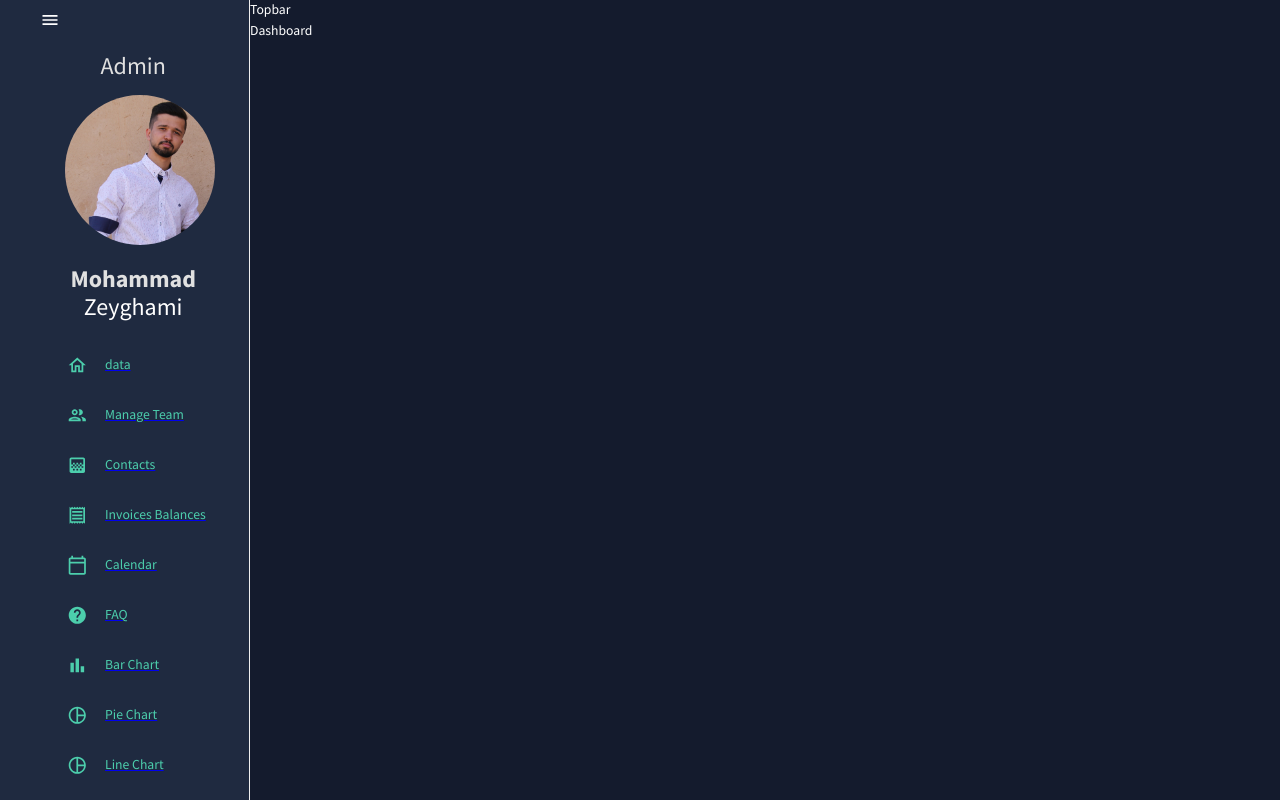
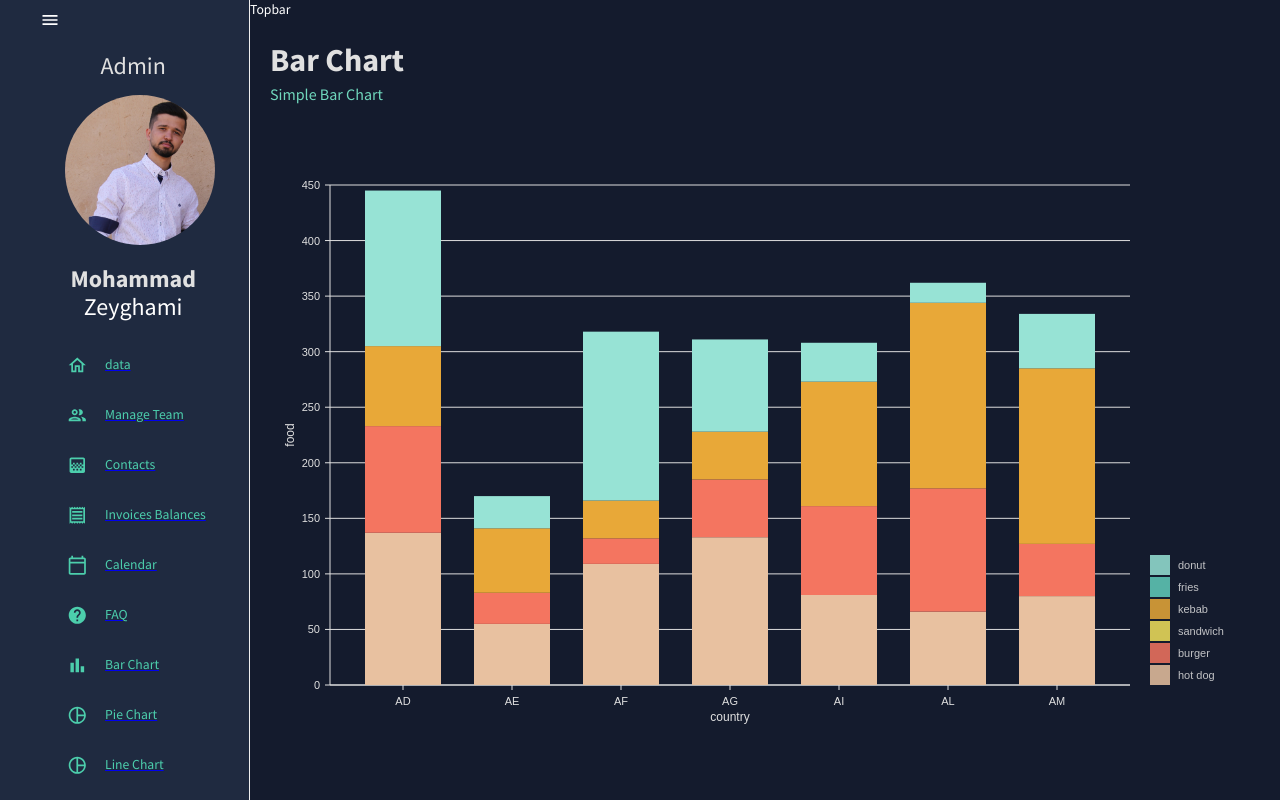
Before and after one commit to mohammadzeyghami/admin-dashboard, a React (Create React App) app: page /bar in a window 1280 px wide. Built offline with nearby package versions, Linux system fonts and the light colour scheme.

Commit message:
end of chart starting pie chart

```diff
--- a/package.json
+++ b/package.json
@@ -18,6 +18,7 @@
     "@nivo/core": "^0.80.0",
     "@nivo/geo": "^0.80.0",
     "@nivo/line": "^0.80.0",
+    "@nivo/marimekko": "^0.80.0",
     "@nivo/pie": "^0.80.0",
     "@testing-library/jest-dom": "^5.16.5",
     "@testing-library/react": "^13.4.0",
--- a/src/App.js
+++ b/src/App.js
@@ -11,6 +11,7 @@ import {
   Pie,
   Geogeraphy,
   Calendarr,
+  Bar,
 } from "./scence/dashboard";
 import { Sidebarr, Topbar } from "./scence/global";
 
@@ -30,7 +31,7 @@ function App() {
               <Route path="/team" element={<Team />} />
               <Route path="/contacts" element={<Contacts />} />
               <Route path="/invoices" element={<Invoices />} />
-              <Route path="/bar" element={<Dashboard />} />
+              <Route path="/bar" element={<Bar />} />
               <Route path="/pie" element={<Pie />} />
               <Route path="/faq" element={<FAQ />} />
               <Route path="/geography" element={<Geogeraphy />} />
--- /dev/null
+++ b/src/components/BarChart.jsx
@@ -0,0 +1,130 @@
+import { useTheme } from "@mui/material";
+import { ResponsiveBar } from "@nivo/bar";
+import { tokens } from "../Theme";
+import { mockBarData as data } from "../data/mockData";
+
+const BarChart = ({ isDashboard = false }) => {
+  const theme = useTheme();
+  const colors = tokens(theme.palette.mode);
+
+  return (
+    <ResponsiveBar
+      data={data}
+      theme={{
+        // added
+        axis: {
+          domain: {
+            line: {
+              stroke: colors.grey[100],
+            },
+          },
+          legend: {
+            text: {
+              fill: colors.grey[100],
+            },
+          },
+          ticks: {
+            line: {
+              stroke: colors.grey[100],
+              strokeWidth: 1,
+            },
+            text: {
+              fill: colors.grey[100],
+            },
+          },
+        },
+        legends: {
+          text: {
+            fill: colors.grey[100],
+          },
+        },
+      }}
+      keys={["hot dog", "burger", "sandwich", "kebab", "fries", "donut"]}
+      indexBy="country"
+      margin={{ top: 50, right: 130, bottom: 50, left: 60 }}
+      padding={0.3}
+      valueScale={{ type: "linear" }}
+      indexScale={{ type: "band", round: true }}
+      colors={{ scheme: "nivo" }}
+      defs={[
+        {
+          id: "dots",
+          type: "patternDots",
+          background: "inherit",
+          color: "#38bcb2",
+          size: 4,
+          padding: 1,
+          stagger: true,
+        },
+        {
+          id: "lines",
+          type: "patternLines",
+          background: "inherit",
+          color: "#eed312",
+          rotation: -45,
+          lineWidth: 6,
+          spacing: 10,
+        },
+      ]}
+      borderColor={{
+        from: "color",
+        modifiers: [["darker", "1.6"]],
+      }}
+      axisTop={null}
+      axisRight={null}
+      axisBottom={{
+        tickSize: 5,
+        tickPadding: 5,
+        tickRotation: 0,
+        legend: isDashboard ? undefined : "country", // changed
+        legendPosition: "middle",
+        legendOffset: 32,
+      }}
+      axisLeft={{
+        tickSize: 5,
+        tickPadding: 5,
+        tickRotation: 0,
+        legend: isDashboard ? undefined : "food", // changed
+        legendPosition: "middle",
+        legendOffset: -40,
+      }}
+      enableLabel={false}
+      labelSkipWidth={12}
+      labelSkipHeight={12}
+      labelTextColor={{
+        from: "color",
+        modifiers: [["darker", 1.6]],
+      }}
+      legends={[
+        {
+          dataFrom: "keys",
+          anchor: "bottom-right",
+          direction: "column",
+          justify: false,
+          translateX: 120,
+          translateY: 0,
+          itemsSpacing: 2,
+          itemWidth: 100,
+          itemHeight: 20,
+          itemDirection: "left-to-right",
+          itemOpacity: 0.85,
+          symbolSize: 20,
+          effects: [
+            {
+              on: "hover",
+              style: {
+                itemOpacity: 1,
+              },
+            },
+          ],
+        },
+      ]}
+      role="application"
+      barAriaLabel={function (e) {
+        return e.id + ": " + e.formattedValue + " in country: " + e.indexValue;
+      }}
+    />
+  );
+};
+
+export default BarChart;
--- a/src/scence/dashboard/Bar.jsx
+++ b/src/scence/dashboard/Bar.jsx
@@ -1,7 +1,16 @@
-import React from "react";
+import { Box } from "@mui/material";
+import Header from "../../components/Header";
+import BarChart from "../../components/BarChart";
 
 const Bar = () => {
-  return <div>Bar</div>;
+  return (
+    <Box m="20px">
+      <Header title="Bar Chart" subtitle="Simple Bar Chart" />
+      <Box height="75vh">
+        <BarChart />
+      </Box>
+    </Box>
+  );
 };
 
 export default Bar;
```
Also changed, not shown: src/components/PieChart.jsx (added, +131 -0 lines), 1 other file (tests, documents, lock files or other folders).
